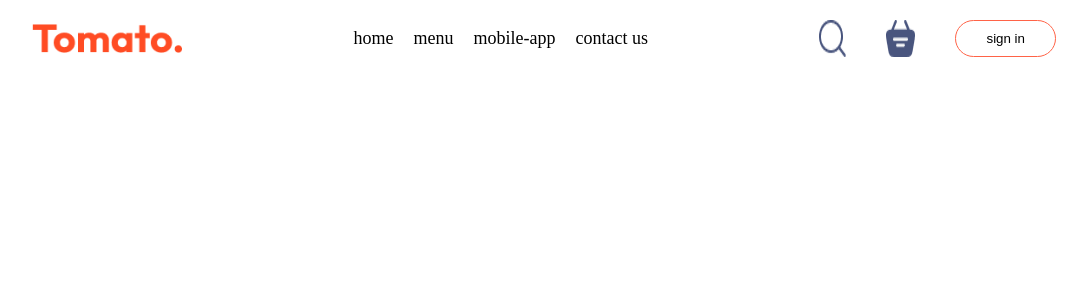
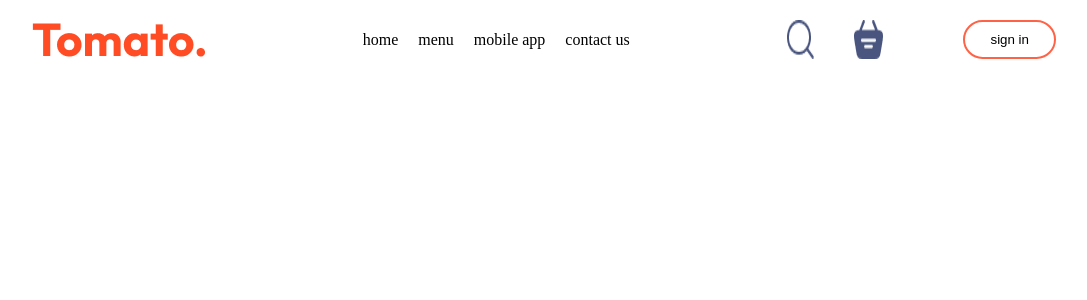
Before and after one commit to Ayush202Patel/tomatoPractice, a React (Vite) app in the folder practice/: page / in a window 1280 px wide. Shown: the top 300 px of the page, without its empty margins (96-1183 px from the left). Built offline with nearby package versions, Linux system fonts and the light colour scheme.

Commit message:
Did some changes in Navbar

```diff
--- a/practice/src/components/Navbar/Navbar.css
+++ b/practice/src/components/Navbar/Navbar.css
@@ -1,28 +1,31 @@
 .navbar {
   display: flex;
+  justify-content: space-between;
   align-items: center;
-  justify-content: space-between;
-  padding: 20px 0;
+  padding-top: 20px;
 }
-.navbar .logo {
+.navbar-logo {
   width: 150px;
 }
 .navbar-menu {
   list-style: none;
   display: flex;
-  align-items: center;
   justify-content: space-between;
   gap: 20px;
-  font-size: 18px;
 }
 .navbar-right {
+  display: flex;
   gap: 40px;
-  display: flex;
-  justify-content: space-between;
 }
-.navbar-right button {
+/* .basket-icon {
+  gap: 30px;
+} */
+.navbar button {
+  /* gap: 30px; */
   background: transparent;
-  padding: 10px 30px;
+  border: 2px solid tomato;
+  padding: 10px 25px;
   border-radius: 50px;
-  border: 1px solid tomato;
 }
+.active {
+}
--- a/practice/src/components/Navbar/Navbar.jsx
+++ b/practice/src/components/Navbar/Navbar.jsx
@@ -1,22 +1,45 @@
-import React from "react";
+import React, { useState } from "react";
 import "./Navbar.css";
 import { assets } from "../../assets/assets";
 const Navbar = () => {
+  const [menu, setMenu] = useState("home");
   return (
     <div className="navbar">
       <img src={assets.logo} className="logo" />
       <ul className="navbar-menu">
-        <li>home</li>
-        <li>menu</li>
-        <li>mobile-app</li>
-        <li>contact us</li>
+        <li
+          onClick={() => setMenu("home")}
+          className={menu === "home" ? "active" : ""}
+        >
+          home
+        </li>
+        <li
+          onClick={() => setMenu("menu")}
+          className={menu === "menu" ? "active" : ""}
+        >
+          menu
+        </li>
+        <li
+          onClick={() => setMenu("mobile-app")}
+          className={menu === "mobile-app" ? "active" : ""}
+        >
+          mobile app
+        </li>
+        <li
+          onClick={() => setMenu("contact-us")}
+          className={menu === "contact-us" ? "active" : ""}
+        >
+          contact us
+        </li>
       </ul>
       <div className="navbar-right">
-        <img src={assets.search_icon} alt="" />
-        <img src={assets.basket_icon} alt="" />
+        <img src={assets.search_icon} className="search-icon" alt="" />
+        <img src={assets.basket_icon} className="basket-icon" alt="" />
+        <div className="dot"></div>
         <button>sign in</button>
       </div>
     </div>
   );
 };
+
 export default Navbar;
```
